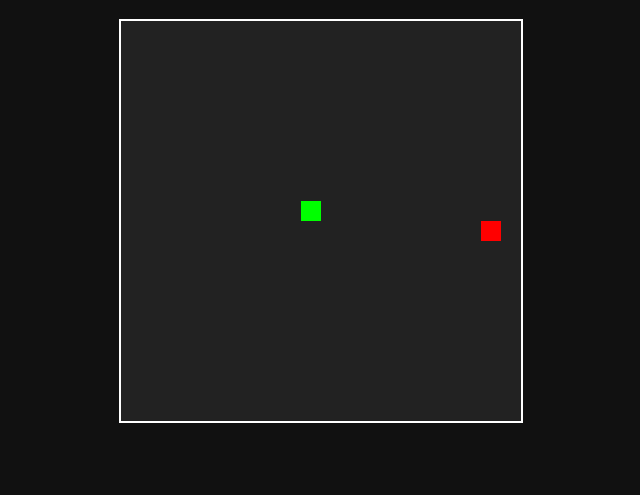
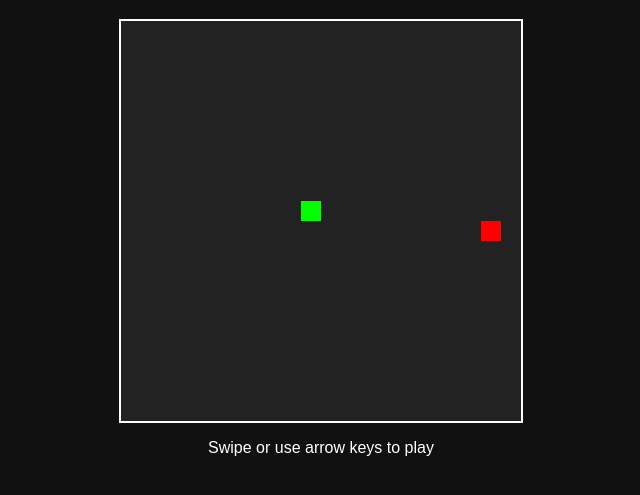
Before and after one commit to Natthy2023/browser-game-jam, a plain HTML site: page Snake Game/index.html in a window 1280 px wide. Shown: the part 69-564 px from the top of the page, without its empty margins (319-959 px from the left). Drawn offline with Linux system fonts and the light colour scheme.

Commit message:
Update index.html

```diff
--- a/Snake Game/index.html
+++ b/Snake Game/index.html
@@ -9,6 +9,7 @@
 <body>
   <h1>Snake Game</h1>
   <canvas id="gameCanvas" width="400" height="400"></canvas>
+  <p>Swipe or use arrow keys to play</p>
   <script src="index.js"></script>
 </body>
 </html>
```
